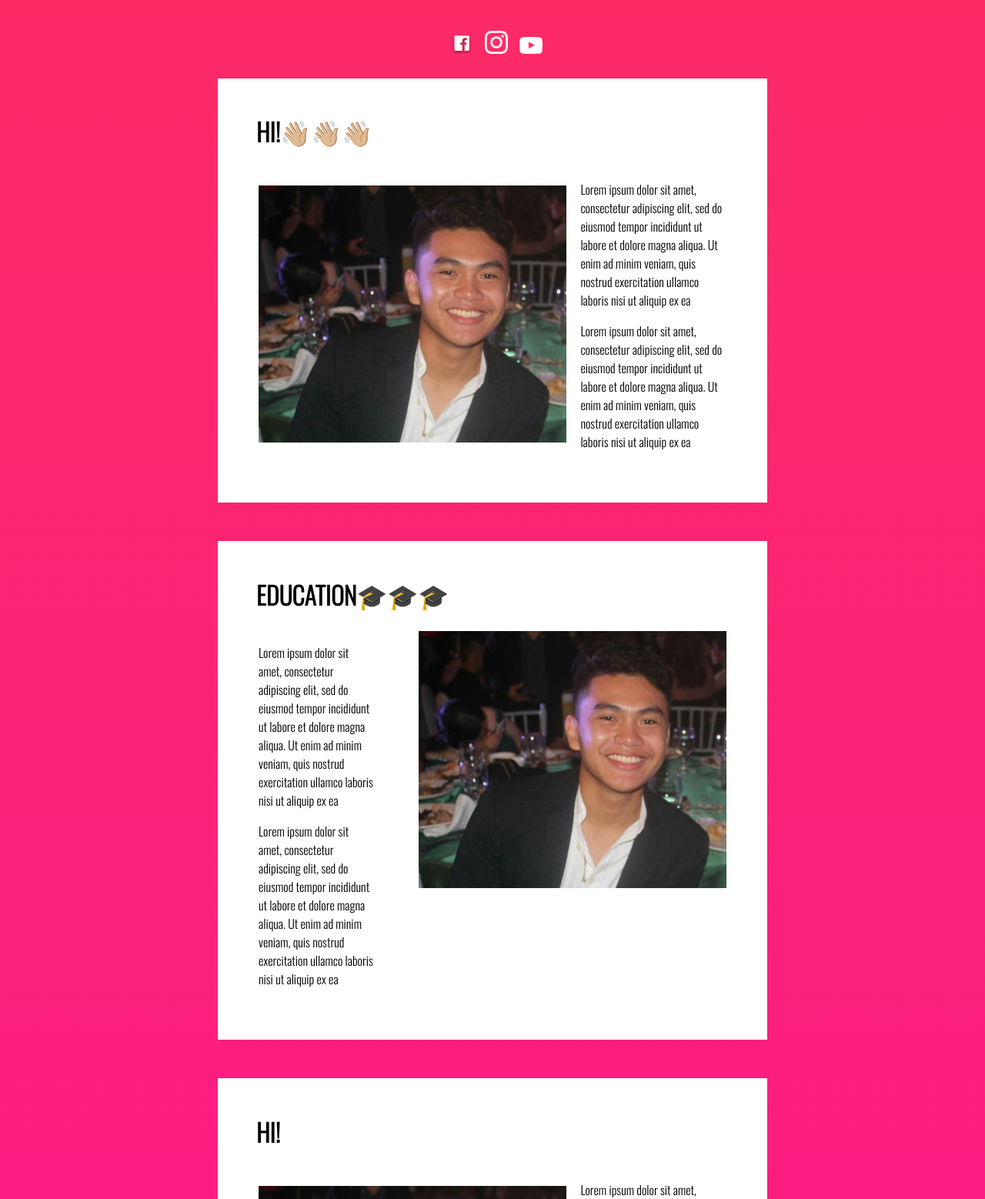
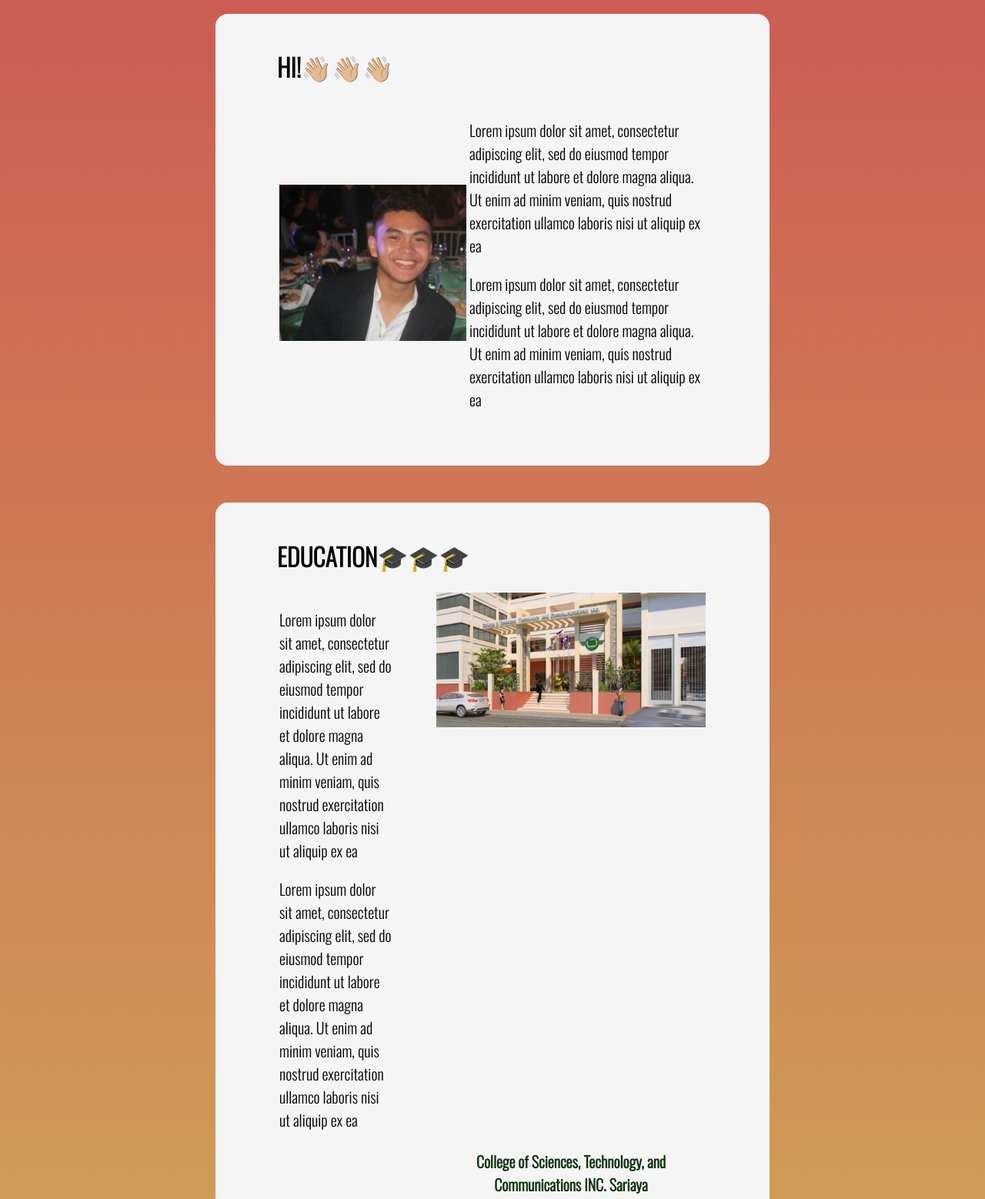
Before and after one commit to iiiaaaannn/Project, a plain HTML site: page index.html in a window 1280 px wide. Shown: the part 267-1825 px from the top of the page at 77% size. Drawn offline with nearby package versions, Linux system fonts and the light colour scheme.

Commit message:
Add files via upload

```diff
--- a/index.html
+++ b/index.html
@@ -5,93 +5,32 @@
     <meta http-equiv="X-UA-Compatible" content="IE=edge">
     <meta name="viewport" content="width=device-width, initial-scale=1.0">
     <title>Ian's Personal Website👨🏼‍🚀</title>
-</head>
+
     <link href="https://fonts.googleapis.com/css2?family=Oswald:wght@300&display=swap" rel="stylesheet">
 
-    <style>
-        .text-header{
-            text-align: center;
-            font-family: oswald;
-            font-size: 25px;
-            margin-top: 100px;
-            color: white;
-            }
+    <link rel="stylesheet" href="styles.css">
+</head>
 
-         .pink-background{
-        background-image: linear-gradient(rgba(252, 24, 81, 0.904), rgb(251, 24, 138));
-
-         }
-
-         .logo-allign{
-             margin-left: 10px;
-             width: 30px;
-         }
-
-         .box{
-            font-family: oswald;
-             margin-top: 10px;
-             margin-bottom: 50px;
-             margin-left: 275px;
-             margin-right: 275px;
-             background-color: white;
-         }
-
-         .box2{
-             margin-top: auto;
-             margin-bottom: auto;
-             margin-left: 50px;
-             margin-right: 50px;
-             background-color: white;
-         }
-
-         .abox{
-            font-family: oswald;
-             margin-top: 10px;
-             margin-bottom: 50px;
-             margin-left: 275px;
-             margin-right: 275px;
-             background-color: white;
-         }
-
-         .abox2{
-             margin-top: auto;
-             margin-bottom: auto;
-             margin-left: 50px;
-             margin-right: 50px;
-             background-color: white;
-         }
-         .ars{
-            width: 350px;
-            height:40px;
-            font-size: 20px;
-            text-align: left;
-            padding-left: 55px;
-            vertical-align: top;
-        }
-    </style>
-
-<body class= pink-background>
-
+<body class=background>
     <header class="text-header">
         <h1>I am Ian Jefferson Z Sales</h1>
-        <p >Future Web Designer👨🏼‍💻 &nbsp;&nbsp; Artist👨🏼‍🎨 &nbsp;&nbsp; Architect Wannabe📐<p>
-        <br>
+        <p>Future Web Designer👨🏼‍💻 &nbsp;&nbsp; Artist👨🏼‍🎨 &nbsp;&nbsp; Architect Wannabe📐</p>
         <a href="https://www.facebook.com/ianjefferson.sales">
-            <img class="logo-allign" src="images/download (9).png" alt="facebook"></a>
+            <img title="Facebook" class="logo-allign grow2" src="images/download (9).png" alt="facebook"></a>
 
         <a href="https://www.instagram.com/iyanjeperson/">
-            <img class="logo-allign" src="images/download.png" alt="instagram"></a>
+            <img title="Instagram" class="logo-ig grow2" src="images/download.png" alt="instagram"></a>
 
         <a href="https://www.youtube.com/watch?v=dQw4w9WgXcQ">
-            <img class="logo-allign" src="images/download (3).png" alt="instagram"></a>
+            <img title="YouTube" class="logo-allign grow2" src="images/download (3).png" alt="instagram"></a>
     </header>
-
+    <br>
     <div class="box">
         <div class="box2">
             <br><h1>HI!👋🏼👋🏼👋🏼</h1>
            <table>
                <tr>
-                   <td width="450px"><img src="ian.jpg" alt="Ian's Photo" width="400px"></td>
+                   <td width="450px"><img class="image-class" title="Hi! I'm Ian" src="ian.jpg" alt="Ian's Photo" width="400rem"></td>
                     <td width="500px">
                         <p>
                             Lorem ipsum dolor sit amet, consectetur adipiscing elit, sed do eiusmod tempor incididunt ut labore et dolore magna aliqua. Ut enim ad minim veniam, quis nostrud exercitation ullamco laboris nisi ut aliquip ex ea
@@ -105,12 +44,12 @@
         </div>
     </div>
 
-    <div class="abox">
-        <div class="abox2">
+    <div class="box">
+        <div class="box2">
             <br><h1>EDUCATION🎓🎓🎓</h1>
            <table>
                <tr>
-                <td width="500px">
+                <td>
                     <p>
                         Lorem ipsum dolor sit amet, consectetur adipiscing elit, sed do eiusmod tempor incididunt ut labore et dolore magna aliqua. Ut enim ad minim veniam, quis nostrud exercitation ullamco laboris nisi ut aliquip ex ea
                     </p>
@@ -118,19 +57,23 @@
                         Lorem ipsum dolor sit amet, consectetur adipiscing elit, sed do eiusmod tempor incididunt ut labore et dolore magna aliqua. Ut enim ad minim veniam, quis nostrud exercitation ullamco laboris nisi ut aliquip ex ea
                     </p>
                 </td>
-                <td class="ars"><img src="ian.jpg" alt="Ian's Photo" width="400px"></td>
+                <td class="ars">
+                    <a href="https://cstc.neolms.com"> <img class="grow image-class" title="CSTC INC. Sariaya" src="lms1.jpg" alt="CSTC Sariaya"> </td></a>
+               </tr>
+               <tr>
+                   <td></td>
+                   <td class="ars table-text-center grow"> <a href="https://cstc.neolms.com" class="reference"">College of Sciences, Technology, and Communications INC. Sariaya</a></td>
                </tr>
            </table><br><br>
         </div>
     </div>
 
-    <div class="abox">
-        <div class="abox2">
-            <br><h1>HI!</h1>
+    <div class="box">
+        <div class="box2">
+            <br><h1>HOBBIES</h1>
            <table>
-               </tr>
                <tr>
-                <td width="450px"><img src="ian.jpg" alt="Ian's Photo" width="400px"></td>
+                <td width="450px"><img class="image-class" src="ian.jpg" alt="Ian's Photo" width="400rem"></td>
                     <td width="500px">
                         <p>
                             Lorem ipsum dolor sit amet, consectetur adipiscing elit, sed do eiusmod tempor incididunt ut labore et dolore magna aliqua. Ut enim ad minim veniam, quis nostrud exercitation ullamco laboris nisi ut aliquip ex ea
@@ -143,5 +86,23 @@
            </table><br><br>
         </div>
     </div>
+
+    <div class="box">
+        <div class="box2">
+            <br><h1>Contact Me! </h1>
+            <form class="" action="mailto:jeffersonzarsuela@gmail.com" method="post">
+
+                <input type="email"  class="form-style" value="Email">
+                <br><br>
+                <input type="text" class="form-style" value="Subject">
+                <br><br>
+                <textarea class="form-style" rows="5"">Enter your message</textarea>
+                <br>
+                <input type="submit" class="submit-class">
+                </form>
+            <br><br>
+        </div>
+    </div>
+
 </body>
 </html>
--- /dev/null
+++ b/styles.css
@@ -0,0 +1,94 @@
+    {
+        box-sizing: border-box;
+        outline: 1px solid red;
+    }
+    .text-header{
+        text-align: center;
+        font-family: oswald;
+        font-size: 25px;
+        margin: auto 17rem 1rem 17rem;
+        color: white;
+        }
+
+     .background{
+    background-image: linear-gradient(rgba(189, 25, 25, 0.753), rgba(185, 182, 8, 0.678));
+
+     }
+
+     .logo-allign{
+         margin: 0 10px;
+         width: 3rem;
+     }
+     .logo-ig {
+         width: 2.5rem;
+         margin: 0 10px;
+     }
+
+     .box{
+        font-family: oswald;
+        margin: auto 17rem 3rem 17rem;
+        background-color: whitesmoke;
+        border-radius: 1rem;
+     }
+
+     .box2{
+        margin: 0px 5rem auto 5rem;
+     }
+     .ars{
+        width: 350px;
+        height:40px;
+        font-size: 20px;
+        text-align: left;
+        padding-left: 55px;
+        vertical-align: top;
+    }
+    .table-text-center {
+        text-align: center;
+        font-weight:bold;
+    }
+
+    td{
+        font-size: 20px;
+    }
+    .reference {
+        text-decoration: none;
+        color: rgb(12, 51, 12);
+    }
+    .grow {
+        transition: all .2s ease-in-out;
+        }
+    .grow:hover {
+        transform: scale(1.05);
+        }
+
+    .grow2 {
+        transition: all .2s ease-in-out;
+        }
+    .grow2:hover {
+        transform: scale(1.1);
+        }
+
+    .image-class {
+        min-width: 100%;
+        max-width: 100%;
+    }
+    .form-style {
+        color: gray;
+        font-family: oswald;
+        border-radius: .5rem;
+        background-color: rgb(226, 226, 226);
+        border: none;
+        text-indent: 5px;
+        font-size: larger;
+        min-width: 100%;
+        max-width: 100%;
+    }
+
+    .submit-class {
+        border: none;
+        font-family: oswald;
+        min-width: 10%;
+        border-radius: .5rem;
+        background-color: rgba(233, 229, 19, 0.911);
+        height: 30px;
+    }
```
Also changed, not shown: lms1.jpg (added).
